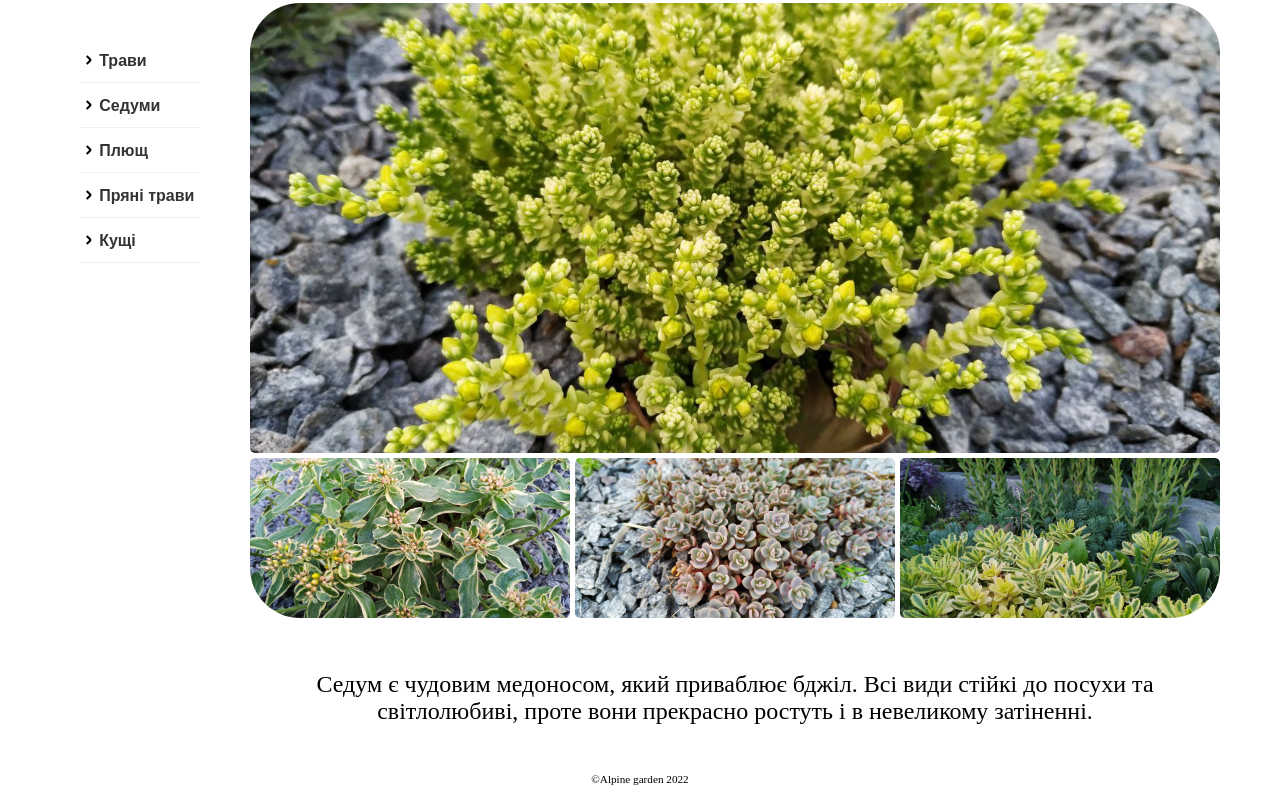
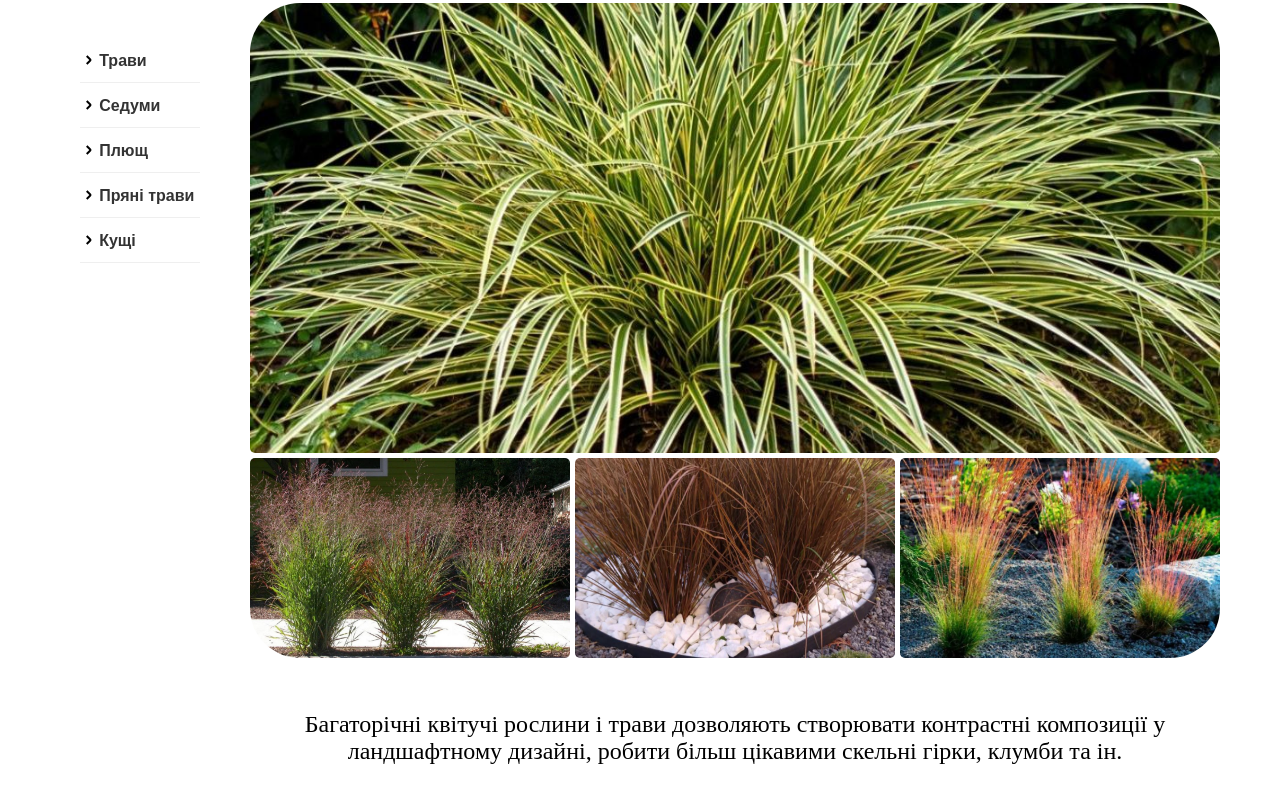
Before and after one commit to wwwowka/task_js_dom, a plain HTML site: page index.html in a window 1280 px wide. Shown: the part 186-976 px from the top of the page. Drawn offline with Linux system fonts and the light colour scheme.

Commit message:
Outputting an array of photos using .map The value of the first page is in a separate variable.

```diff
--- a/script.js
+++ b/script.js
@@ -55,13 +55,19 @@ const menu = document.querySelector(".menu");
 const mainInner = document.querySelector(".content");
 
 function createContent({ name, image, article }) {
+    let i = 1;
+    const arrayImg = image
+    .map((img)=>
+     {
+        return `<div class="content__foto${i++}"><img src="${img}" alt="Фото ${name} ${i}"></div>`;
+     })
+    .join('');
+
+
     return (
         `<div class="content__title"><h2>${name}</h2></div>
-        <div class="content__foto1"><img src="${image[0]}" alt="Фото ${name} 1"></div>
-        <div class="content__foto2"><img src="${image[1]}" alt="Фото ${name} 2"></div>
-        <div class="content__foto3"><img src="${image[2]}" alt="Фото ${name} 3"></div>
-        <div class="content__foto4"><img src="${image[3]}" alt="Фото ${name} 4"></div>
-        <p class="content__text">${article}</p>`
+        ${arrayImg}
+       <p class="content__text">${article}</p>`
     );
 };
 
@@ -72,4 +78,6 @@ const changeContent = function (event) {
 
 menu.addEventListener("click", changeContent);
 
-mainInner.innerHTML = createContent(plant[1]);
+const defaultContent =  plant[0];
+
+mainInner.innerHTML = createContent(defaultContent);
--- a/styles.css
+++ b/styles.css
@@ -10,7 +10,7 @@
     padding: 0 20px 0 50px;
     display: grid;
     grid-template-columns: repeat(3, 1fr);
-    grid-template-rows: 50px minmax(450px, 45vh) 20vh auto;
+    grid-template-rows: 50px minmax(450px, 45vh)  minmax(200px, 20vh) auto;
     grid-gap: 5px;
   }
 
```
